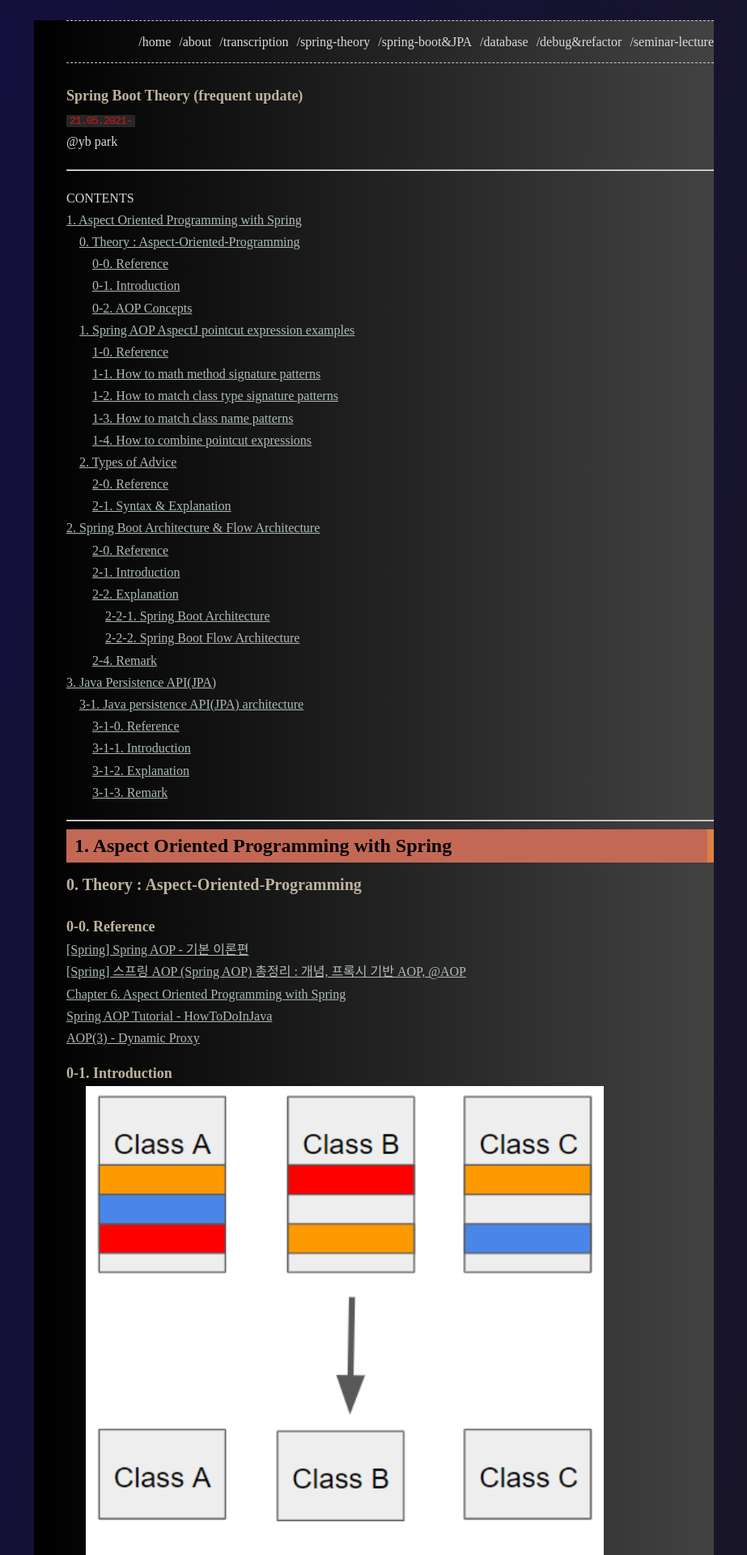
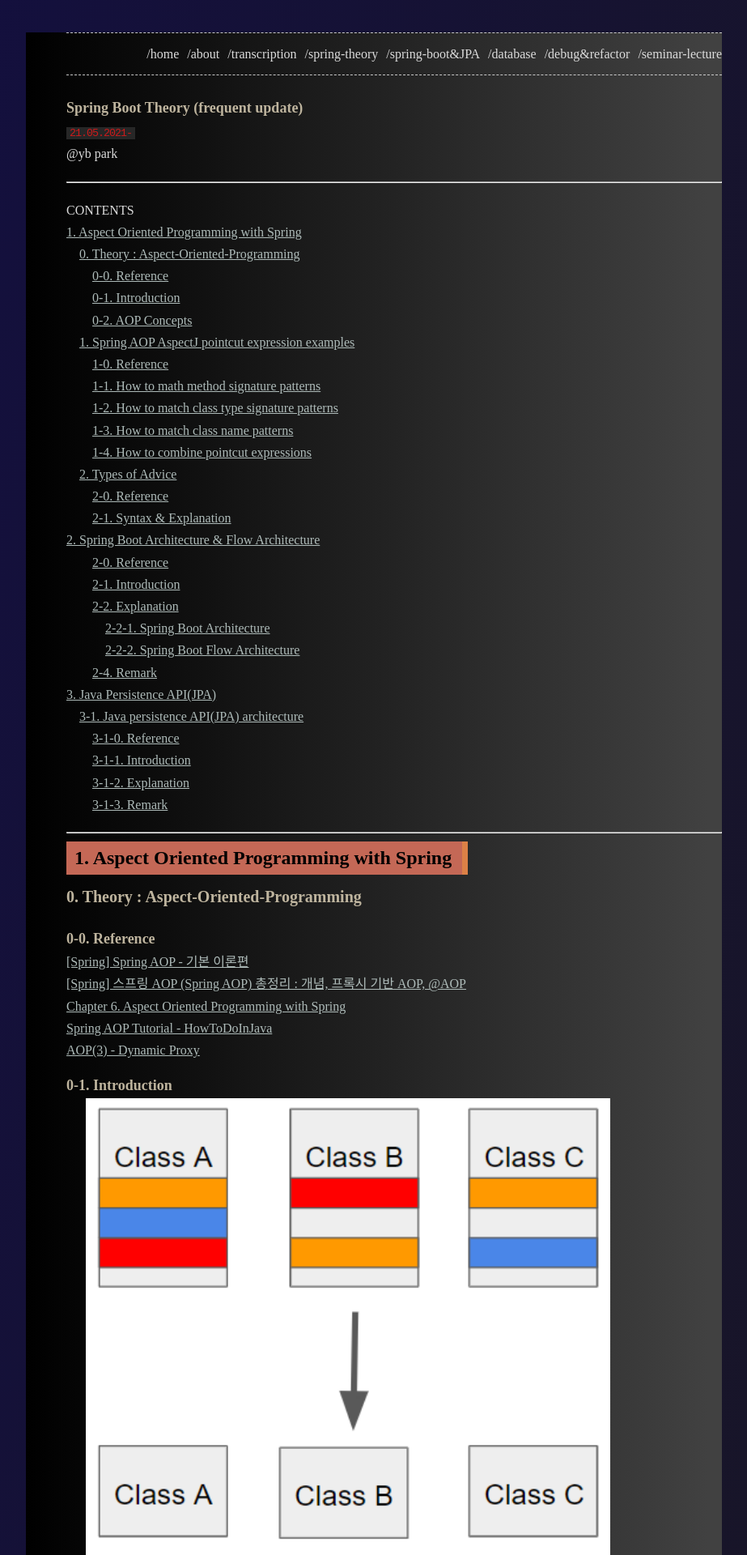
Before and after one commit to codepark-kr/codepark-kr.github.io, a Jekyll site: the page built from spring-theory.md, in a window 1280 px wide. Shown: the top 1920 px of the page at 81% size, without its empty margins (178-1101 px from the left). Built offline with Jekyll 4.4.1, drawn with Linux system fonts in a browser that asks for light colours; some web fonts are replaced.

Commit message:
[STYLE] change some bg to gradient theme

```diff
--- a/_sass/base.scss
+++ b/_sass/base.scss
@@ -29,7 +29,7 @@ $base-font-size:       16px !default;
 $mobile-font-size:     14px !default;
 $base-line-height:     1.7 !default;
 $container-width:      90% !default;
-$container-max-width:  800px !default;
+$container-max-width:  810px !default;
 
 /**
  * Global
@@ -53,9 +53,7 @@ a:hover { color: var(--background-color); background-color: var(--base-color); }
 h1{ font-size: 24px;
   // background-color: #d17563;
   background-color: #d17563;
-background-image: linear-gradient(90deg, #c46856 99%, #ee941760 1%);
-
-
+  background-image: linear-gradient(90deg, #c46856 98.6%, #ee941760 1.4%); min-width: fit-content; padding-right: 20px; width: 50%; max-width: 80%;
   color: #000 !important; margin-top: -10px; margin-bottom: 10px; padding-left: 10px;}
 h2{ font-size: 20px; margin-bottom: 20px;}
 h3{ font-size: 18px; }
@@ -69,11 +67,13 @@ strong{ color: rgb(108, 199, 193); }
 /**
  * Layout
  */
-.container { width: $container-width;  max-width: $container-max-width;  margin-right: auto;  margin-left: auto;
+.container { width: $container-width;  max-width: $container-max-width;  margin-right: auto;  margin-left: auto; margin-top: 40px;
             //  background-color: rgb(10, 10, 10);
-             background-color: #000000;
+            // border-left: 20px solid rgb(9, 68, 68);
+            border-bottom: 20px solid rgb(6, 70, 70);
+            background-color: #000000;
 background-image: linear-gradient(90deg, #000000 0%, #414141 98%);
-             padding-left: 40px; padding-bottom: 20px;}
+             padding-left: 50px; padding-bottom: 20px;}
 p { word-wrap: break-all;  word-break: break-all;  white-space: pre-wrap; margin-bottom: 15px; hyphens: auto; }
 footer { color: var(--text-color);  border-top: var(--border);  margin: 20px auto 15px;  padding-top: 10px;  text-align: right; }
 header { margin-top: 25px;  margin-bottom: 10px; }
@@ -137,7 +137,7 @@ textarea { vertical-align: top; }
  * Code and syntax highlighting
  */
 .lineno { color: var(--code-color-1); margin-right: 15px; }
-figure.highlight{ margin: 5px 0; border: 1px solid rgb(59, 58, 58);  margin-bottom: 20px; width: fit-content; max-width: 800px; margin-left: 14px; padding: 10px; }
+figure.highlight{ margin: 5px 0; border: 1px solid rgb(59, 58, 58);  margin-bottom: 20px; width: fit-content; max-width: 810px; margin-left: 14px; padding: 10px; }
 pre,code.highlighter-rouge  { border: none;  padding: 0;  margin: 0;  overflow: auto;  font-size: 10pt !important; padding-left: 4px; padding-right: 4px;
                               background-color: rgb(39, 39, 39); line-height: 1.7 !important;  font-family: 'Source Code Pro', monospace !important; }
 code.highlighter-rouge{ font-size: 10pt; color: rgb(204, 27, 27);}
```
